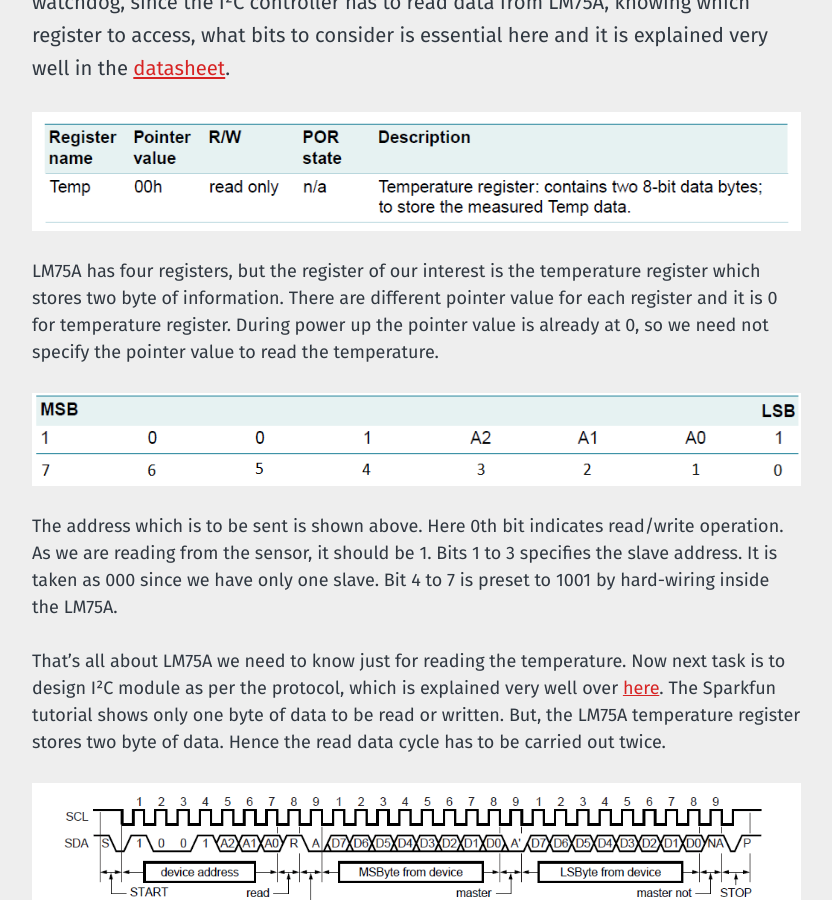
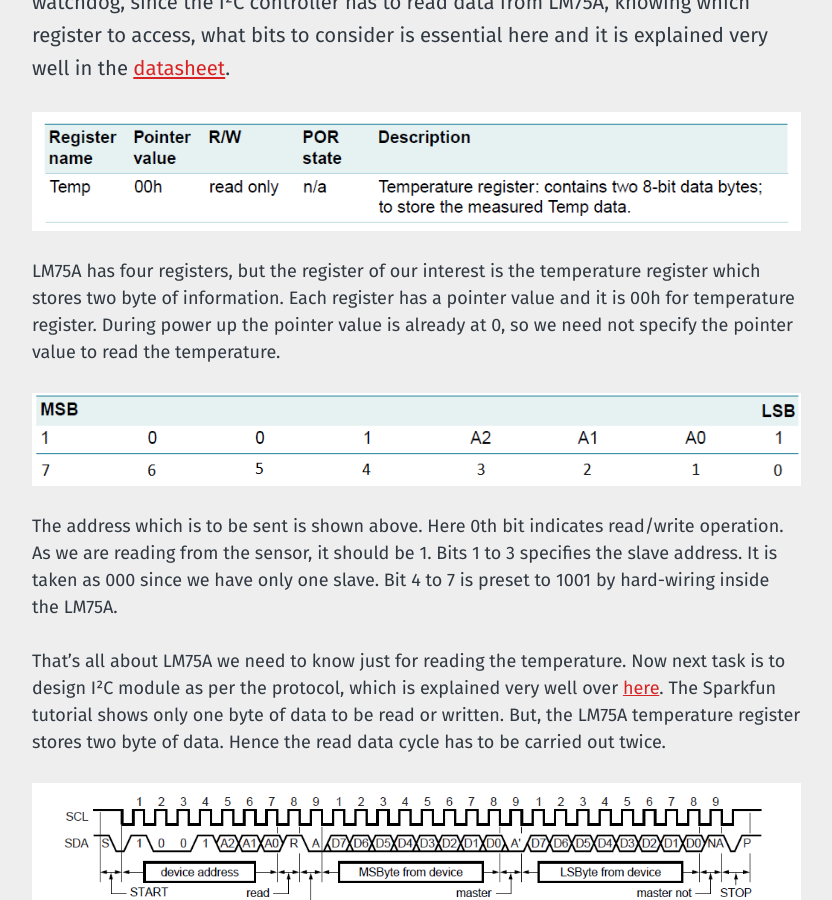
Before and after one commit to siddharth-pro/gitSiddharth.github.io, a Jekyll site: the page built from i2cread.md, in a window 1280 px wide and 900 px high, scrolled down 545 px. Shown: the whole window, without its empty margins (40-872 px from the left). Built offline with Jekyll 4.4.1, drawn with Linux system fonts in a browser that asks for light colours.

Commit message:
Update i2cread.md

```diff
--- a/i2cread.md
+++ b/i2cread.md
@@ -13,7 +13,7 @@ LM75A is a digital temperature sensor and thermal watchdog, since the I²C contr
 
 ![Temperature register](/assets/images/Temp_register.png)
 
-LM75A has four registers, but the register of our interest is the temperature register which stores two byte of information. There are different pointer value for each register and it is 0 for temperature register. During power up the pointer value is already at 0, so we need not specify the pointer value to read the temperature.
+LM75A has four registers, but the register of our interest is the temperature register which stores two byte of information. Each register has a pointer value and it is 00h for temperature register. During power up the pointer value is already at 0, so we need not specify the pointer value to read the temperature.
 
 ![slave address](/assets/images/address.png)
 
```
